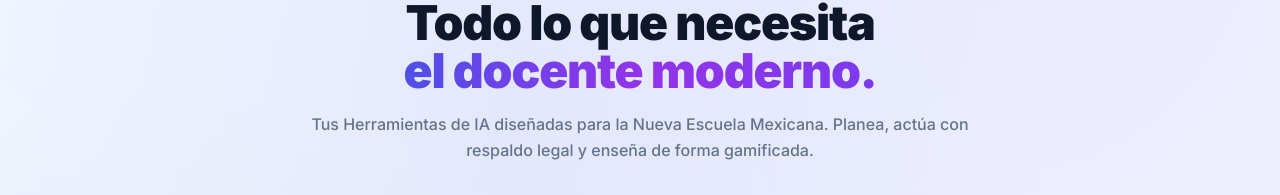
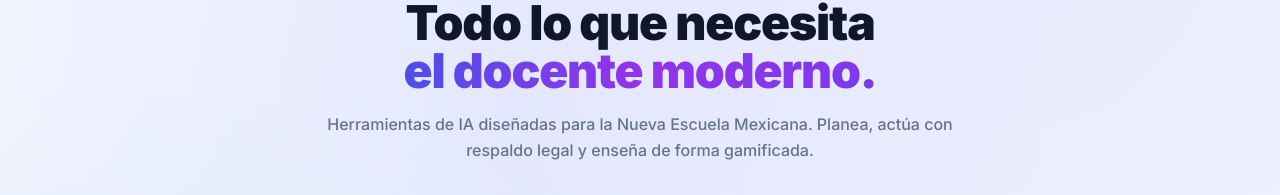
Before and after one commit to Zeraz-Victoria/EduPortal, a React (Vite) app: page / in a window 1280 px wide. Shown: the part 106-301 px from the top of the page. Built offline with nearby package versions, Linux system fonts and the light colour scheme; no server answers.

Commit message:
Remove 'Tus' from subtitle

```diff
--- a/src/landing/LandingPage.tsx
+++ b/src/landing/LandingPage.tsx
@@ -38,7 +38,7 @@ const LandingPage: React.FC<LandingPageProps> = ({ onNavigate }) => {
                 </h1>
 
                 <p className="text-base text-slate-500 max-w-2xl mx-auto leading-relaxed font-medium mb-8">
-                    Tus Herramientas de IA diseñadas para la Nueva Escuela Mexicana. Planea, actúa con respaldo legal y enseña de forma gamificada.
+                    Herramientas de IA diseñadas para la Nueva Escuela Mexicana. Planea, actúa con respaldo legal y enseña de forma gamificada.
                 </p>
 
                 {/* Stats row */}
```
